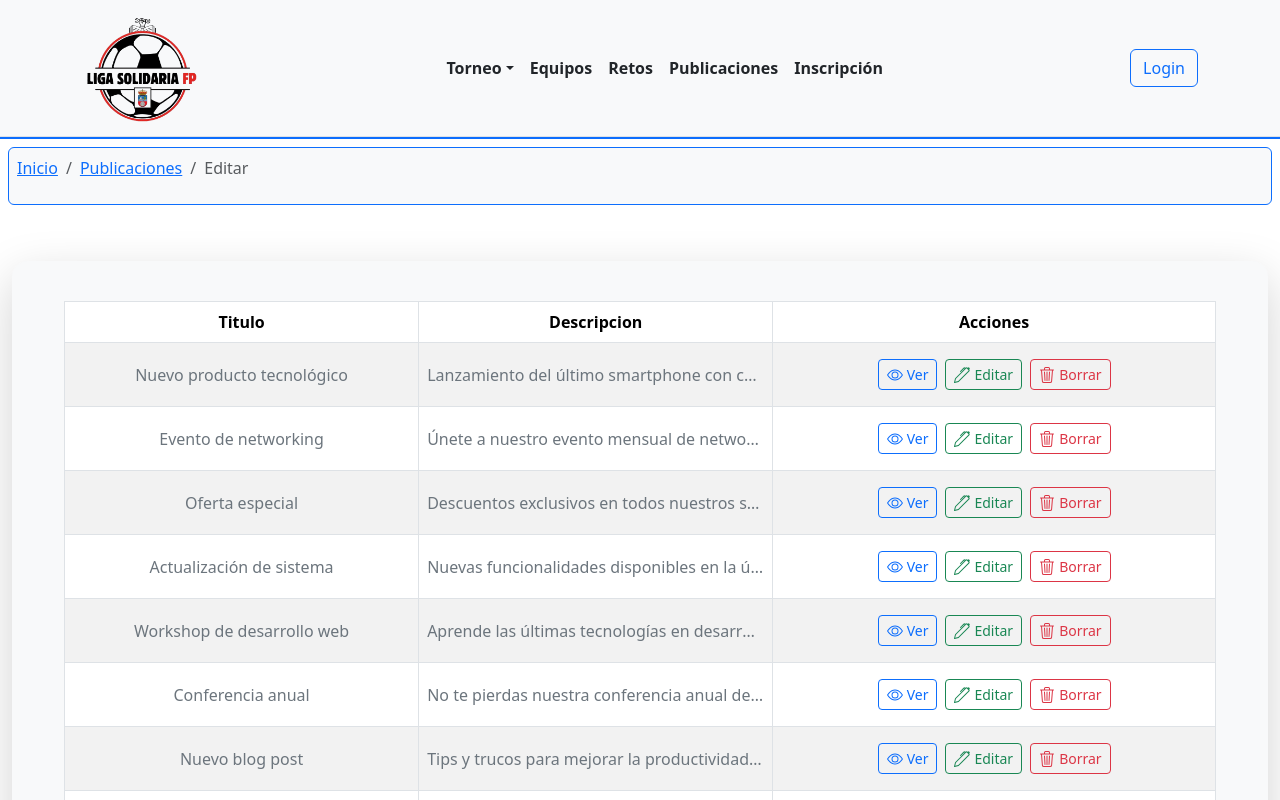
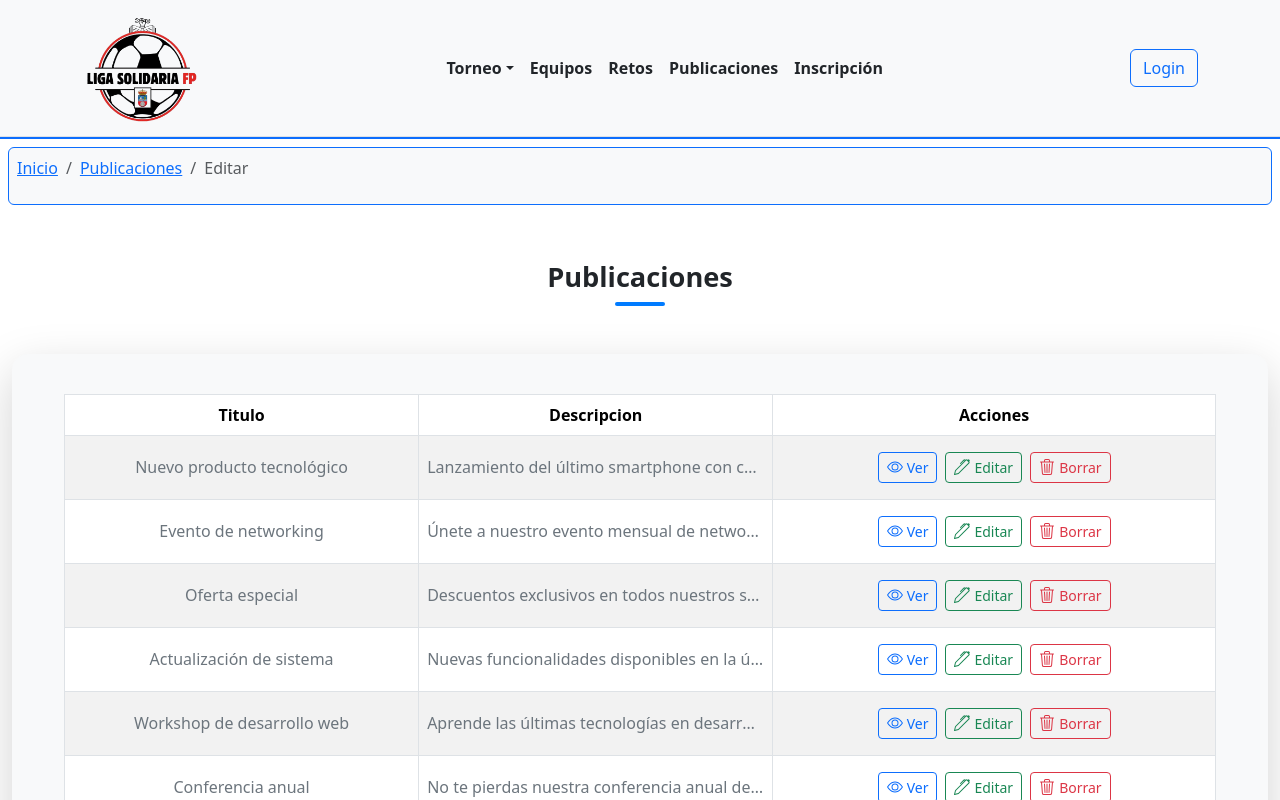
Before and after one commit to Rodroq/Equipo1RetoFrontend, a React (Vite) app: page /publicaciones/editar in a window 1280 px wide. Shown: the top 800 px of the page. Built offline with nearby package versions, Linux system fonts and the light colour scheme.

Commit message:
Añadir título y margen

```diff
--- a/src/pages/EditarImagenesPage.jsx
+++ b/src/pages/EditarImagenesPage.jsx
@@ -67,7 +67,8 @@ function EditarImagenesPage() {
     }
 
     return (
-        <Container className="mt-5">
+        <Container className="mt-5 mb-5">
+            <h2 className="text-center mb-5 section-titulo">Imágenes</h2>
             <Card className="shadow-lg p-4 border-0 rounded-4 bg-light">
                 <Card.Body>
                     <Tabla
--- a/src/pages/EditarPublicacionesPage.jsx
+++ b/src/pages/EditarPublicacionesPage.jsx
@@ -84,7 +84,8 @@ function EditarPublicacionesPage() {
     }
 
     return (
-        <Container fluid className="mt-5">
+        <Container fluid className="mt-5 mb-5">
+            <h2 className="text-center mb-5 section-titulo">Publicaciones</h2>
             <Card className="shadow-lg p-4 border-0 rounded-4 bg-light">
                 <Card.Body>
                     <Tabla
--- a/src/pages/EditarUsuariosPage.jsx
+++ b/src/pages/EditarUsuariosPage.jsx
@@ -67,7 +67,8 @@ function EditarUsuariosPage() {
     }
 
     return (
-        <Container className="mt-5">
+        <Container className="mt-5 mb-5">
+            <h2 className="text-center mb-5 section-titulo">Usuarios</h2>
             <Card className="shadow-lg p-4 border-0 rounded-4 bg-light">
                 <Card.Body>
                     <Tabla
```
